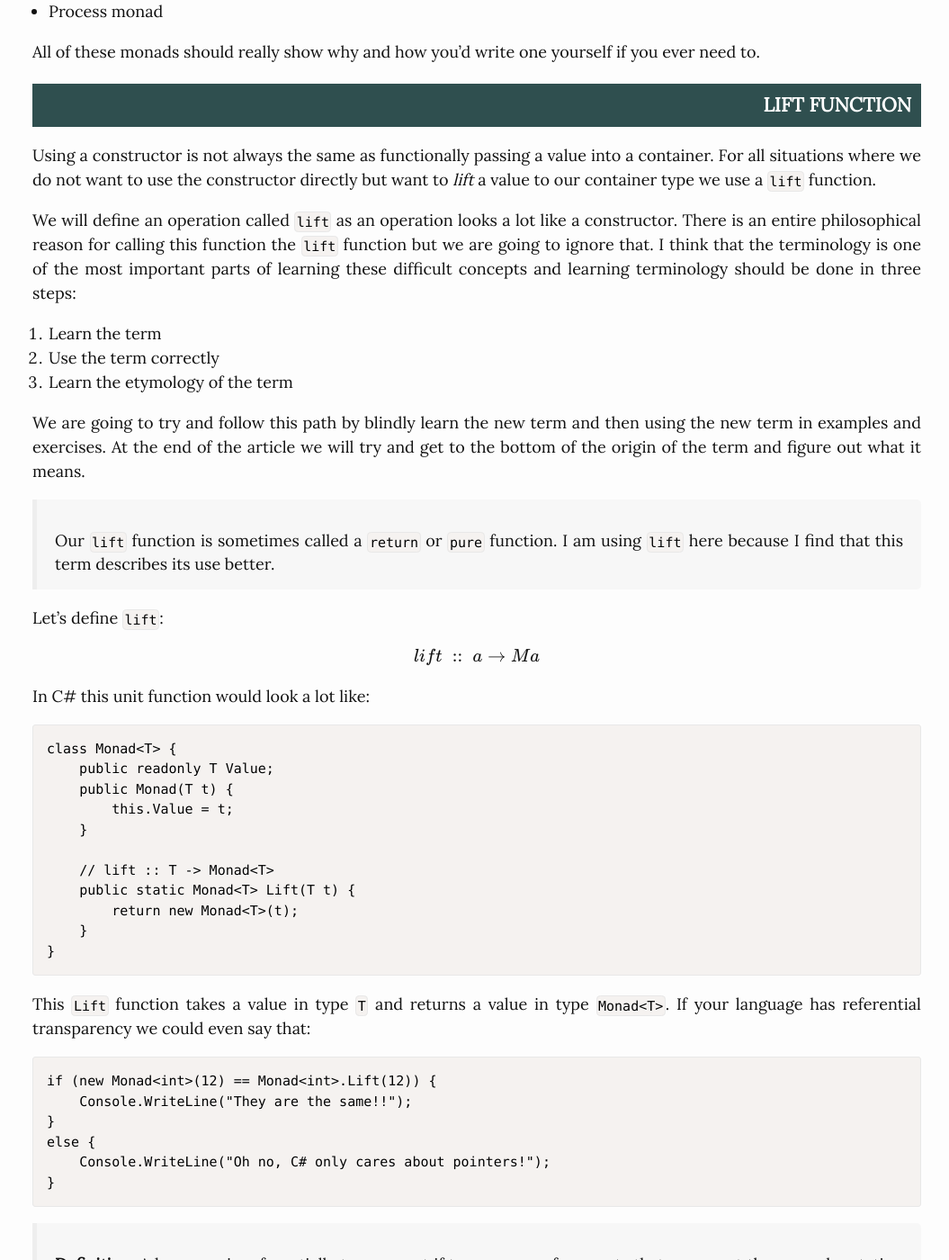
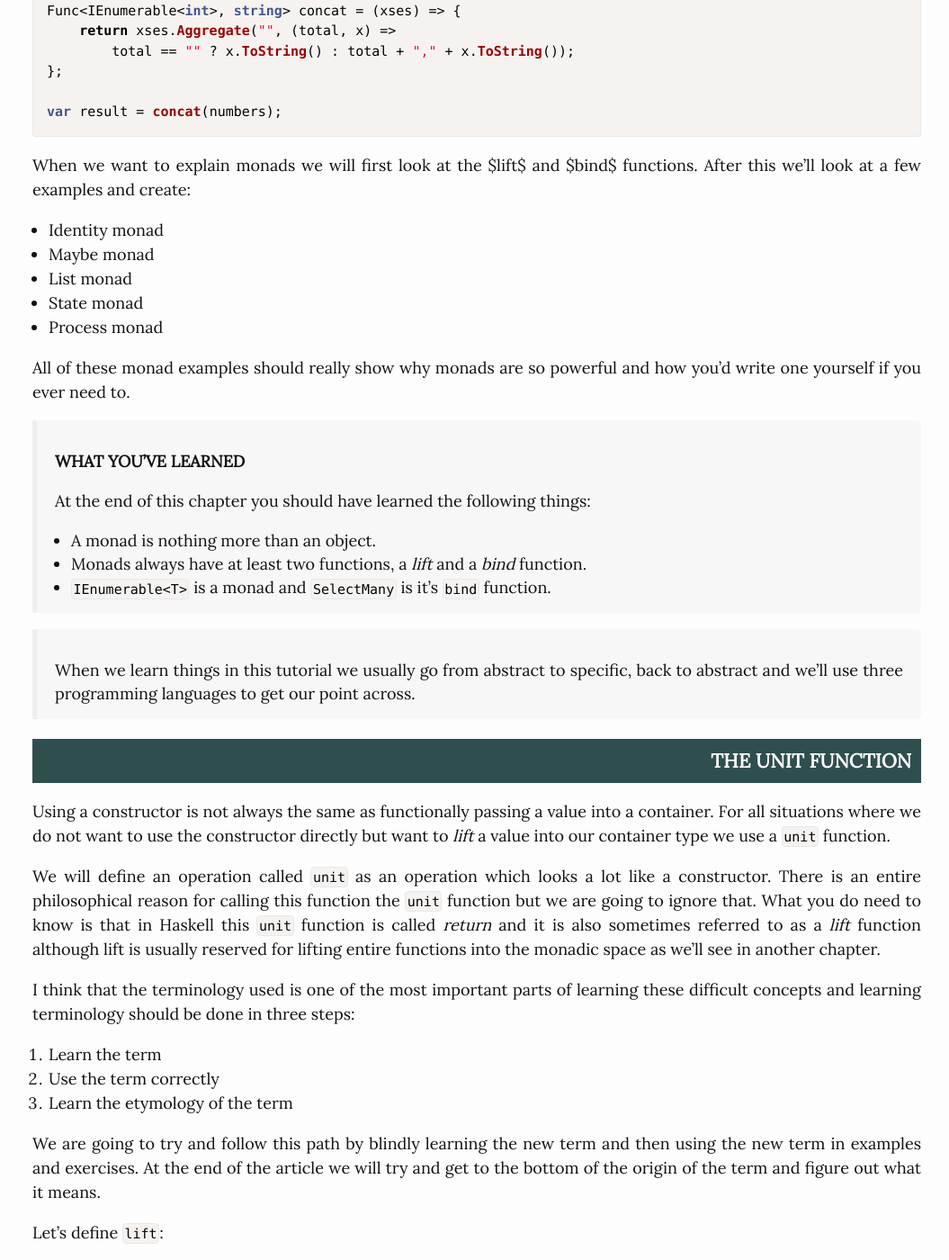
Before and after one commit to Baudin999/Baudin999.github.io, a Jekyll site: the page built from _posts/2016-06-04-monads.md, in a window 1280 px wide and 1400 px high, scrolled down 7326 px. Shown: the whole window at 90% size, without its empty margins (110-1165 px from the left). Built offline with Jekyll 4.4.1, drawn with Linux system fonts in a browser that asks for light colours; Markdown is read by kramdown in place of the engine named in the settings; formulas are drawn with MathJax 3; some of the changed text lies outside the part shown.

Commit message:
Published with https://stackedit.io/

```diff
--- a/_posts/2016-06-04-monads.md
+++ b/_posts/2016-06-04-monads.md
@@ -166,6 +166,14 @@ This JavaScript version is not as tight and simple to understand as the F# versi
 
 Let's break this `decorator` down.  The `decorator` is a function which takes two parameters, `f` the function which we are going to decorate; and `h` a function which we'll use when we have a type error.
 
+> #### What you've learned
+> At the end of this chapter you should have learned the following things:
+  * Constructors are used to initialize an object.
+  * We can use an initialization function to create an object.
+  * Decorators are extremely useful for sticking functionality onto a function.
+
+> Decorators are powerful, decorators allow you to wrap functions into more functionality resulting in even more powerful functions.
+
 ## Monads are Objects
 
 Monads are objects. Don't get fooled by all the operations which should be possible on these objects to firmly call them *monads*. In essence, a monad is an object but not every object is a monad, you might say it's a categorical difference.
@@ -250,21 +258,29 @@ When we want to explain monads we will first look at the $lift$ and $bind$ funct
  * State monad
  * Process monad
 
-All of these monads should really show why and how you'd write one yourself if you ever need to.
+All of these monad examples should really show why monads are so powerful and how you'd write one yourself if you ever need to.
 
-## Lift function
+> #### What you've learned
+> At the end of this chapter you should have learned the following things:
+  * A monad is nothing more than an object.
+  * Monads always have at least two functions, a *lift* and a *bind* function.
+  * `IEnumerable<T>` is a monad and `SelectMany` is it's `bind` function.
 
-Using a constructor is not always the same as functionally passing a value into a container. For all situations where we do not want to use the constructor directly but want to *lift* a value to our container type we use a `lift` function.
+> When we learn things in this tutorial we usually go from abstract to specific, back to abstract and we'll use three programming languages to get our point across.
 
-We will define an operation called `lift` as an operation looks a lot like a constructor. There is an entire philosophical reason for calling this function the `lift` function but we are going to ignore that. I think that the terminology is one of the most important parts of learning these difficult concepts and learning terminology should be done in three steps:
+## The unit function
+
+Using a constructor is not always the same as functionally passing a value into a container. For all situations where we do not want to use the constructor directly but want to *lift* a value into our container type we use a `unit` function.
+
+We will define an operation called `unit` as an operation which looks a lot like a constructor. There is an entire philosophical reason for calling this function the `unit` function but we are going to ignore that. What you do need to know is that in Haskell this `unit` function is called *return* and it is also sometimes referred to as a *lift* function although lift is usually reserved for lifting entire functions into the monadic space as we'll see in another chapter.
+
+I think that the terminology used is one of the most important parts of learning these difficult concepts and learning terminology should be done in three steps:
 
  1. Learn the term
  2. Use the term correctly
  3. Learn the etymology of the term
 
-We are going to try and follow this path by blindly learn the new term and then using the new term in examples and exercises. At the end of the article we will try and get to the bottom of the origin of the term and figure out what it means.
-
-> Our `lift` function is sometimes called a `return` or `pure` function. I am using `lift` here because I find that this term describes its use better.
+We are going to try and follow this path by blindly learning the new term and then using the new term in examples and exercises. At the end of the article we will try and get to the bottom of the origin of the term and figure out what it means.
 
 Let's define `lift`:
 
```
Also changed, not shown: other parts of _posts/2016-06-04-monads.md (+2 -2 lines).
